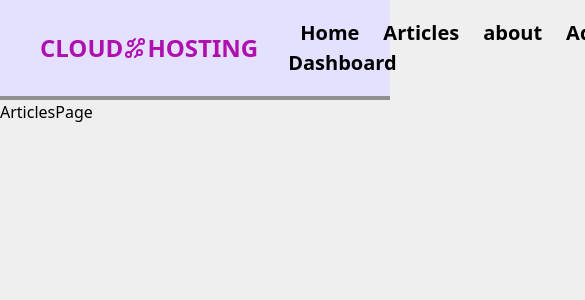
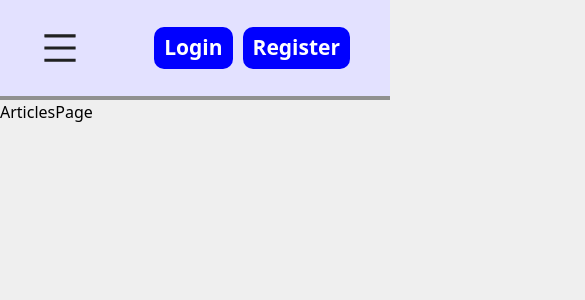
Before and after one commit to osamadweikat/Cloud-Hosting, a Next.js app: page /articles in a window 390 px wide. Shown: the top 300 px of the page, 585 px wide, since content can reach past the window. Built offline with nearby package versions, Linux system fonts and the light colour scheme.

Commit message:
Make header component responsive

```diff
--- a/src/components/header/Navbar.tsx
+++ b/src/components/header/Navbar.tsx
@@ -1,29 +1,64 @@
+"use client";
 import Link from "next/link";
 import { GrTechnology } from "react-icons/gr";
+import { AiOutlineMenu } from "react-icons/ai";
+import { IoMdClose } from "react-icons/io";
 import module from "./header.module.css";
+import { useState } from "react";
 
 const Navbar = () => {
+  const [toggle, setToggle] = useState(false);
   return (
     <nav className={module.navbar}>
       <div>
         <Link href="/" className={module.logo}>
           CLOUD <GrTechnology /> HOSTING
         </Link>
+        <div className={module.menu}>
+          {toggle ? (
+            <IoMdClose onClick={() => setToggle((prev) => !prev)} />
+          ) : (
+            <AiOutlineMenu onClick={() => setToggle((prev) => !prev)} />
+          )}
         </div>
+      </div>
+      <div
+        className={module.navLinksWrapper}
+        style={{
+          clipPath: (toggle && "polygon(0 0, 100% 0, 100% 100%, 0 100%)") || "",
+        }}
+      >
         <ul className={module.navLinks}>
-        <Link className={module.navLink} href="/">
+          <Link
+            onClick={() => setToggle(false)}
+            className={module.navLink}
+            href="/"
+          >
             Home
           </Link>
-        <Link className={module.navLink} href="/articles">
+          <Link
+            onClick={() => setToggle(false)}
+            className={module.navLink}
+            href="/articles"
+          >
             Articles
           </Link>
-        <Link className={module.navLink} href="about">
+          <Link
+            onClick={() => setToggle(false)}
+            className={module.navLink}
+            href="about"
+          >
             about
           </Link>
-        <Link className={module.navLink} href="/admin">
+          <Link
+            onClick={() => setToggle(false)}
+            className={module.navLink}
+            href="/admin"
+          >
             Admin Dashboard
           </Link>
         </ul>
+      </div>
     </nav>
   );
 };
--- a/src/components/header/header.module.css
+++ b/src/components/header/header.module.css
@@ -21,6 +21,14 @@
   font-size: 24px;
   font-weight: bold;
   color: rgb(176, 15, 176);
+}
+
+.menu {
+  font-size: 40px;
+  font-weight: bold;
+  color: #202121;
+  cursor: pointer;
+  display: none;
 }
 
 .navLinks {
@@ -58,3 +66,40 @@
 .navLink:hover {
   color: darkblue;
 }
+
+@media (max-width: 1080px) {
+  .logo {
+    display: none;
+  }
+
+  .menu {
+    display: block;
+  }
+
+  .navLinksWrapper {
+    position: absolute;
+    left: 0;
+    top: 100%;
+    width: 100%;
+    background-color: inherit;
+    transition: all 0.5s ease-in;
+    z-index: 100;
+    background-color: rgb(227, 225, 255);
+    clip-path: polygon(0 0, 100% 0, 100% 0, 0 0);
+  }
+
+  .navLinks {
+    padding-left: 30px;
+    padding-bottom: 10px;
+    margin-left: 0;
+    display: flex;
+    flex-direction: column;
+    align-items: flex-start;
+    justify-content: center;
+  }
+
+  .navLink {
+    padding: 0;
+    margin: 12px 0;
+  }
+}
```
Lines whose indentation alone changed are shown as unchanged.
